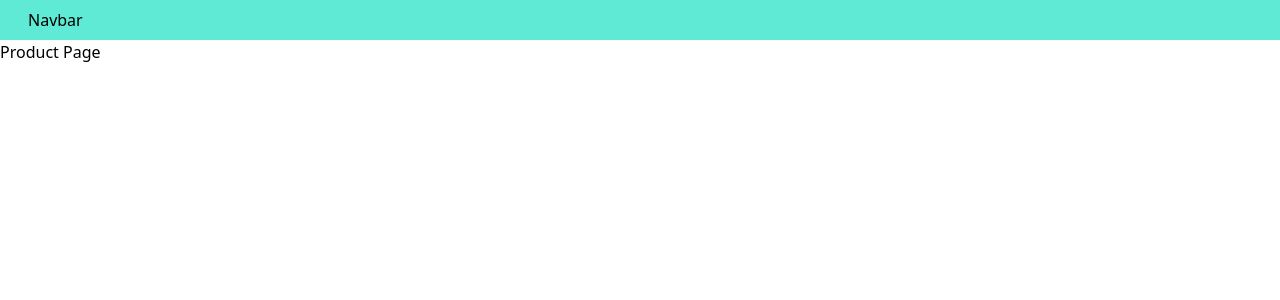
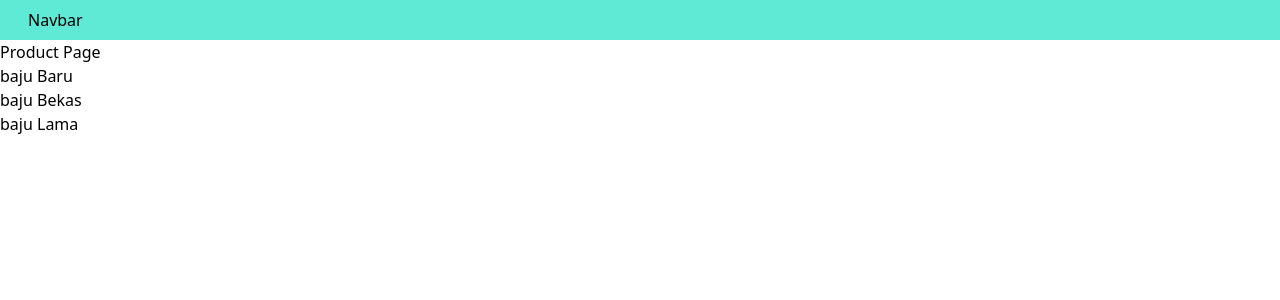
Before and after one commit to Nadhiradhit/tutorial-nextjs, a Next.js app: page /product in a window 1280 px wide. Before the commit this address had no page. Shown: the top 300 px of the page. Built offline with nearby package versions, Linux system fonts and the light colour scheme.

Commit message:
feat: static API

```diff
--- /dev/null
+++ b/src/pages/api/product.ts
@@ -0,0 +1,40 @@
+import type { NextApiRequest, NextApiResponse } from "next";
+
+type data = {
+    status: Boolean
+    statusCode: 200
+    data: {
+        id: number
+        name: string
+        price: number
+        size: string
+    }[]
+}
+
+export default function handler(
+    req: NextApiRequest,
+    res: NextApiResponse
+) {
+    const data = [
+        {
+            id: 1,
+            name: "baju Baru",
+            price: 10000,
+            size: "L"
+        },
+        {
+            id: 2,
+            name: "baju Bekas",
+            price: 50000,
+            size: "XL"
+        },
+        {
+            id: 3,
+            name: "baju Lama",
+            price: 5000,
+            size: "S"
+        },
+    ]
+
+    res.status(200).json({ status: true, statusCode: 200,  data });
+}
--- a/src/pages/product/index.tsx
+++ b/src/pages/product/index.tsx
@@ -1,18 +1,38 @@
 import { useRouter } from 'next/router'
-import React, { useEffect, useState } from 'react'
+import { useEffect, useState } from 'react'
 
+type productType = {
+    id: number
+    name: string
+    price: number
+    size: string
+}
 
 export default function ProductPage() {
-    const [isLogin, setIsLogin] = useState(false)
+    const [isLogin, setIsLogin] = useState(true)
+    const [products, setProducts] = useState([])
     const {push} = useRouter()
     useEffect(() => {
         if (!isLogin) {
             push("/auth/login")
         }
     }, [])
+
+    useEffect(() => {
+        fetch("/api/product")
+        .then((res) => res.json())
+        .then((response) => {
+            setProducts(response.data)
+        })
+    },[])
     return (
         <div>
             <h1>Product Page</h1>
+            <div className="">
+                {products.map((product: productType) => (
+                    <div key={product.id}>{product.name}</div>
+                ))}
+            </div>
         </div>
     )
 }
```
